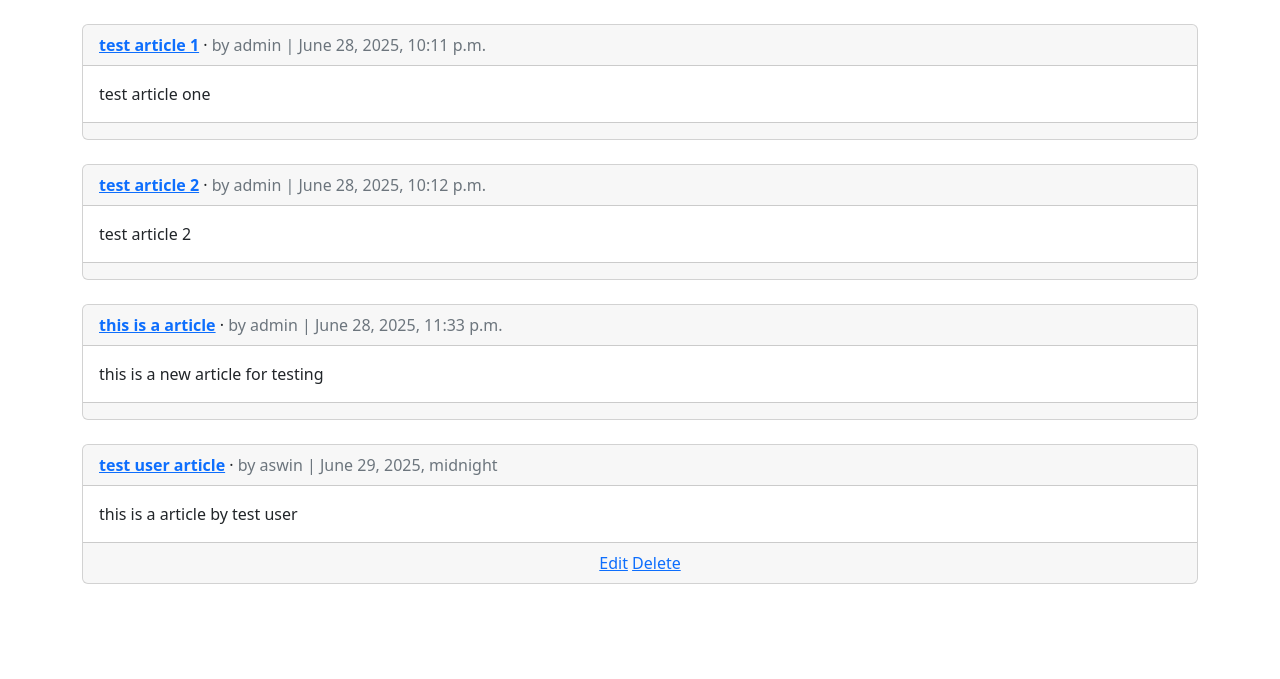
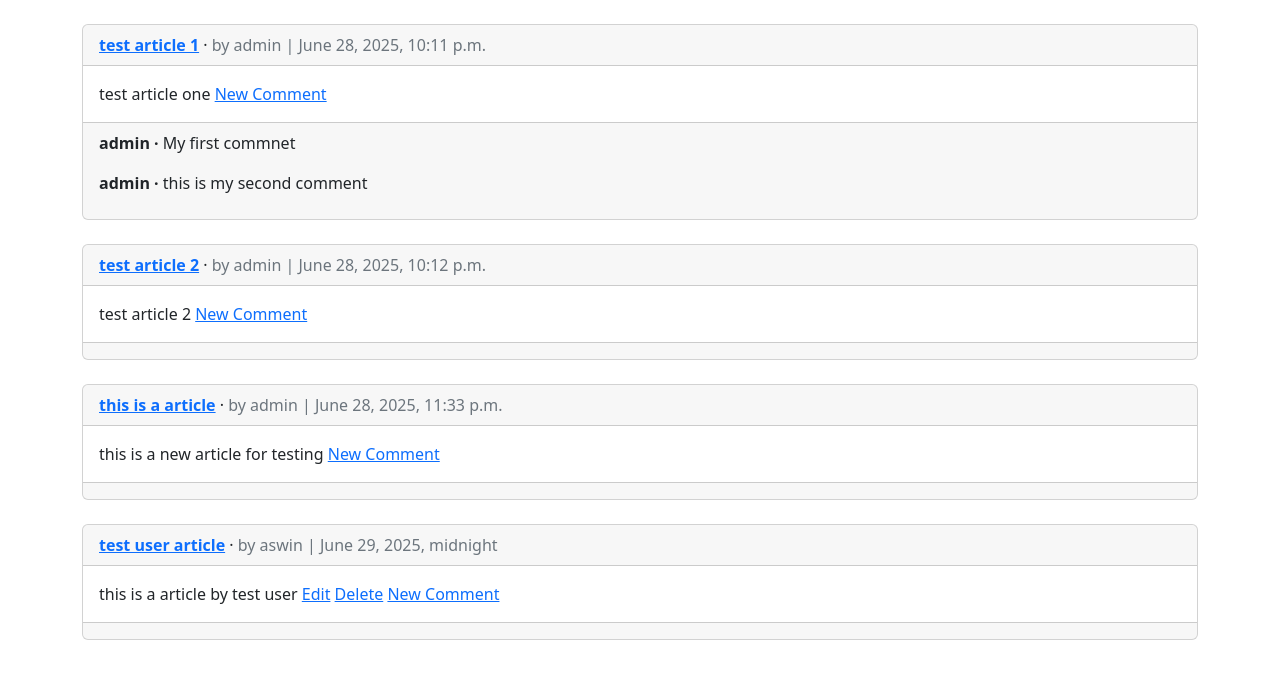
Before and after one commit to aswinkunju/django_project_3, a Django app: page /articles/ in a window 1280 px wide. Shown: the part 56-735 px from the top of the page. Run offline with Django 5.2, Linux system fonts and the light colour scheme; a user stored in the database is signed in; data comes from the database, SQL or seed files in the repository; both versions use the stored data as it was after the commit.

Commit message:
feat: Implement comment functionality with models, forms, views, and templates

```diff
--- a/articles/models.py
+++ b/articles/models.py
@@ -17,3 +17,16 @@ class Article(models.Model):
 
     def get_absolute_url(self):
         return reverse("article_detail", kwargs={"pk": self.pk})
+
+class Comment(models.Model):
+    article = models.ForeignKey(Article, on_delete=models.CASCADE)
+    comment = models.CharField(max_length=140)
+    author = models.ForeignKey(
+    settings.AUTH_USER_MODEL,
+    on_delete=models.CASCADE,
+    )
+    def __str__(self):
+        return self.comment
+
+    def get_absolute_url(self):
+        return reverse("article_list")
--- a/articles/views.py
+++ b/articles/views.py
@@ -1,8 +1,10 @@
-from django.views.generic import ListView, DetailView
+from django.views.generic import ListView, DetailView, FormView
 from django.views.generic.edit import UpdateView, DeleteView, CreateView
+from django.views.generic.detail import SingleObjectMixin
 from django.contrib.auth.mixins import LoginRequiredMixin, UserPassesTestMixin
-from django.urls import reverse_lazy
+from django.urls import reverse_lazy, reverse
 from .models import Article
+from .forms import CommentForm
 
 # Create your views here.
 
@@ -12,9 +14,42 @@ class ArticleListView(LoginRequiredMixin,ListView):
     template_name = "article_list.html"
 
 
-class ArticleDetailView(LoginRequiredMixin,DetailView):
+class CommentGet(DetailView):  # new
     model = Article
     template_name = "article_detail.html"
+    def get_context_data(self, **kwargs):
+        context = super().get_context_data(**kwargs)
+        context["form"] = CommentForm()
+        return context
+class CommentPost(SingleObjectMixin, FormView):  # new
+    model = Article
+    form_class = CommentForm
+    template_name = "article_detail.html"
+    def post(self, request, *args, **kwargs):
+        self.object = self.get_object()
+        return super().post(request, *args, **kwargs)
+
+    def form_valid(self, form):
+        comment = form.save(commit=False)
+        comment.article = self.object
+        comment.author = self.request.user
+        comment.save()
+        return super().form_valid(form)
+    def get_success_url(self):
+        article = self.object
+        return reverse("article_detail", kwargs={"pk": article.pk})
+
+class ArticleDetailView(LoginRequiredMixin,DetailView):
+    def get(self, request, *args, **kwargs):
+        view = CommentGet.as_view()
+        return view(request, *args, **kwargs)
+    def post(self, request, *args, **kwargs):
+        view = CommentPost.as_view()
+        return view(request, *args, **kwargs)
+    def get_context_data(self, **kwargs):  # new
+        context = super().get_context_data(**kwargs)
+        context["form"] = CommentForm()
+        return context
 
 
 class ArticleUpdateView(LoginRequiredMixin, UserPassesTestMixin, UpdateView):
--- a/templates/article_list.html
+++ b/templates/article_list.html
@@ -13,12 +13,21 @@
 </div>
 <div class="card-body">
     {{ article.body }}
-</div>
-<div class="card-footer text-center text-muted">
-{% if article.author.pk == request.user.pk %}
+    {% if article.author.pk == request.user.pk %}
 <a href="{% url 'article_edit' article.pk %}">Edit</a>
 <a href="{% url 'article_delete' article.pk %}">Delete</a>
-{% endif %}
+    {% endif %}
+    <a href="{{ article.get_absolute_url }}">New Comment</a>
+</div>
+<div class="card-footer">
+    {% for comment in article.comment_set.all %}
+<p>
+<span class="fw-bold">
+        {{ comment.author }} &middot;
+</span>
+      {{ comment }}
+</p>
+    {% endfor %}
 </div>
 </div>
 <br />
```
Also changed, not shown: articles/admin.py (+6 -2 lines), articles/forms.py (added, +7 -0 lines), templates/article_detail.html (+14 -0 lines), articles/migrations/0002_comment.py (added), db.sqlite3.
